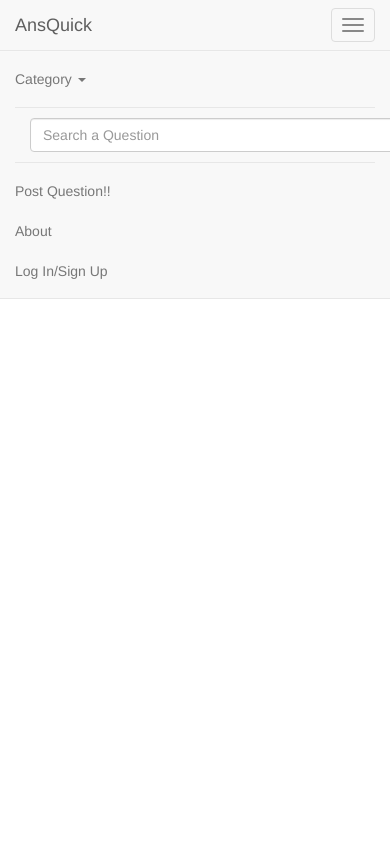
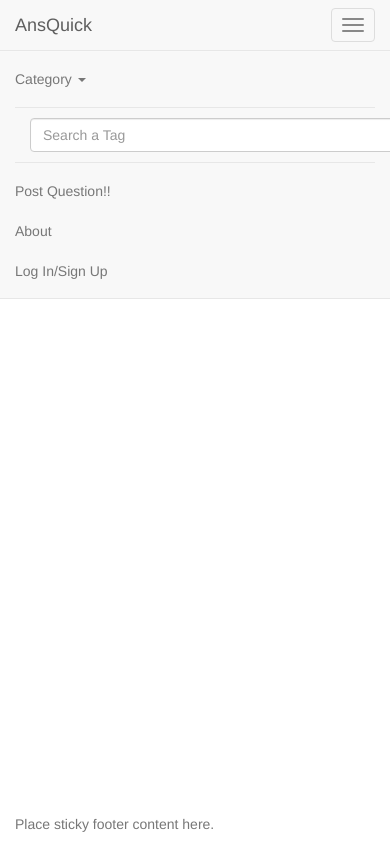
Before and after one commit to rajeshgupta3579/AnsQuick, a CodeIgniter app: page /solr/index.php/ansquick/index in a window 390 px wide, after a click on "Toggle navigation". Run offline with CodeIgniter, Linux system fonts and the light colour scheme; data that the repository does not hold is empty; some libraries are stand-ins or nearby versions.

Commit message:
pata nhi kaunse changes

```diff
--- a/application/controllers/TagSuggester.php
+++ b/application/controllers/TagSuggester.php
@@ -9,6 +9,7 @@ defined('BASEPATH') OR exit('No direct script access allowed');
 	          $this->load->model('Ansquick_model');
 			}
 			public function index(){
+				//echo "asdas";
 				$this->Ansquick_model->getTags();
 			//	$this->load->view('AnsQuick/aq.php');
 			}
--- a/application/views/AnsQuick/feedElement.php
+++ b/application/views/AnsQuick/feedElement.php
@@ -235,5 +235,3 @@
   </div>
 
   </div>
-
-</div>
--- a/application/views/AnsQuick/footer.php
+++ b/application/views/AnsQuick/footer.php
@@ -1,12 +1,8 @@
-
-    <div class="footer">
-
-          <div class="col-md-4"> </div>
-              <div class=" col-md-4" style="text-align: center;">
-                <h4>  © 2016 Copyright: <a href="http://www.AnsQuick.com"> AnsQuick.com </a></h4>
-              </div>
-          <div class="col-md-4"></div>
-        </div>
+<footer class="footer" style="position:absolute; bottom:0" ;>
+      <div class="container">
+        <p class="text-muted">Place sticky footer content here.</p>
+      </div>
+    </footer>
         </body>
 
 
@@ -29,16 +25,10 @@ jQuery(document).ready(function(){
                 function extractLast( term ) {
                     return split( term ).pop();
                 }
-                  $("#name").attr('contenteditable','false');
-
-                  $("#editName").click(function(){
-                      $("#name1").attr('contenteditable','true');
-                      alert("nandas");
-                  })
                 $('#tags').autocomplete({
 
                 //  alert("nice");
-                    minLength : 1,
+                minLength : 1,
                     source: function( request, response ) {
                               $.getJSON( "http://www.AnsQuick.com/index.php/TagSuggester", {
                                   term: extractLast( request.term )
@@ -63,6 +53,36 @@ jQuery(document).ready(function(){
               });
 
 
+
+
+
+        var URL_PREFIX="http://localhost:8983/solr/collection1/suggest?suggest=true&suggest.build=true&suggest.dictionary=mySuggester&wt=json&suggest.q=";
+        var a = "http://localhost:8983/solr/jcg/select?q=name:";
+        var URL_SUFFIX = "";
+        $("#searchBox").autocomplete({
+          minLength : 1,
+          source: function( request, response ) {
+                    $.getJSON( "http://www.AnsQuick.com/index.php/TagSuggester", {
+                        term: extractLast( request.term )
+                    }, response );
+                  },
+          appendTo : $('#searchBoxForm'),
+          autoFocus:true,
+          select: function( event, ui ) {
+            //alert("asd");
+                    var terms = split( this.value );
+                    // remove the current input
+                    terms.pop();
+                    // add the selected item
+                    terms.push( ui.item.value );
+                    // add placeholder to get the comma-and-space at the end
+                    terms.push( "" );
+                    this.value = terms.join( ", " );
+                    return false;
+                   }
+        });
+
+
 });
 
 </script>
--- a/application/views/AnsQuick/header.php
+++ b/application/views/AnsQuick/header.php
@@ -70,9 +70,9 @@
       </li>
     </ul>
     <div class="col-sm-6 col-md-6">
-        <form class="navbar-form " role="search" >
+        <form class="navbar-form" id="searchBoxForm" role="search" >
         <div class="input-group">
-            <input id="searchBox" type="text" class="form-control searchBox" placeholder="Search a Question" name="q">
+            <input id="searchBox" type="text" class="form-control searchBox" placeholder="Search a Tag" name="q">
             <div class="input-group-btn">
                 <button class="btn btn-success " type="submit"  ><i class="glyphicon glyphicon-search"></i></button>
 
```
Also changed, not shown: application/models/Ansquick_model.php (+39 -7 lines).
